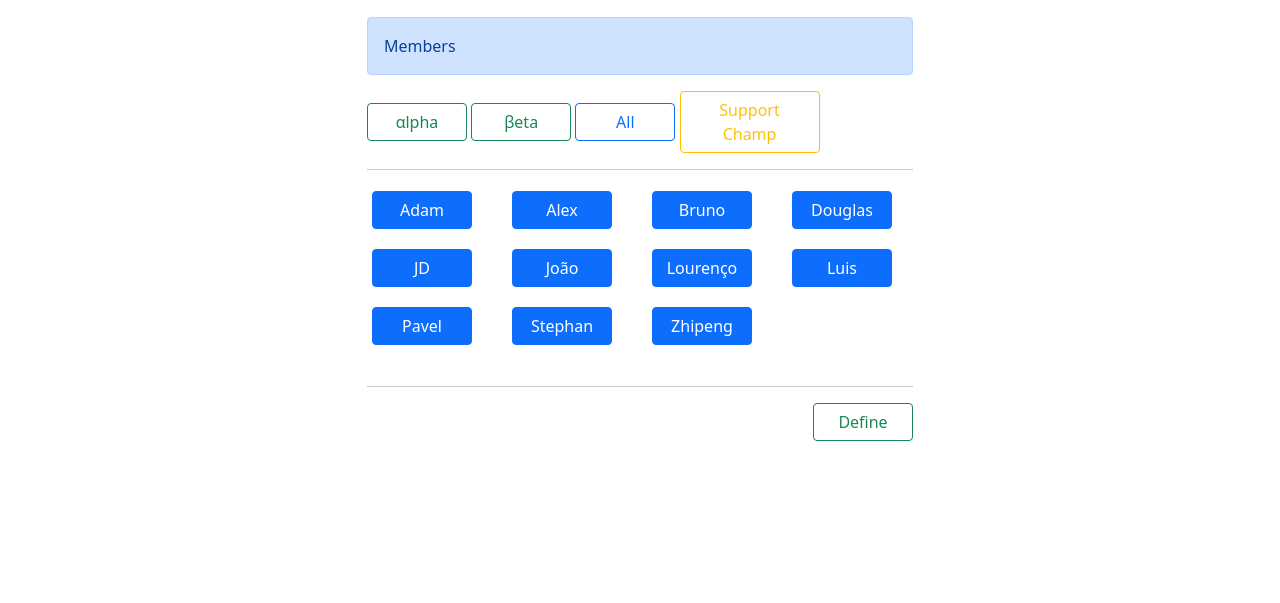
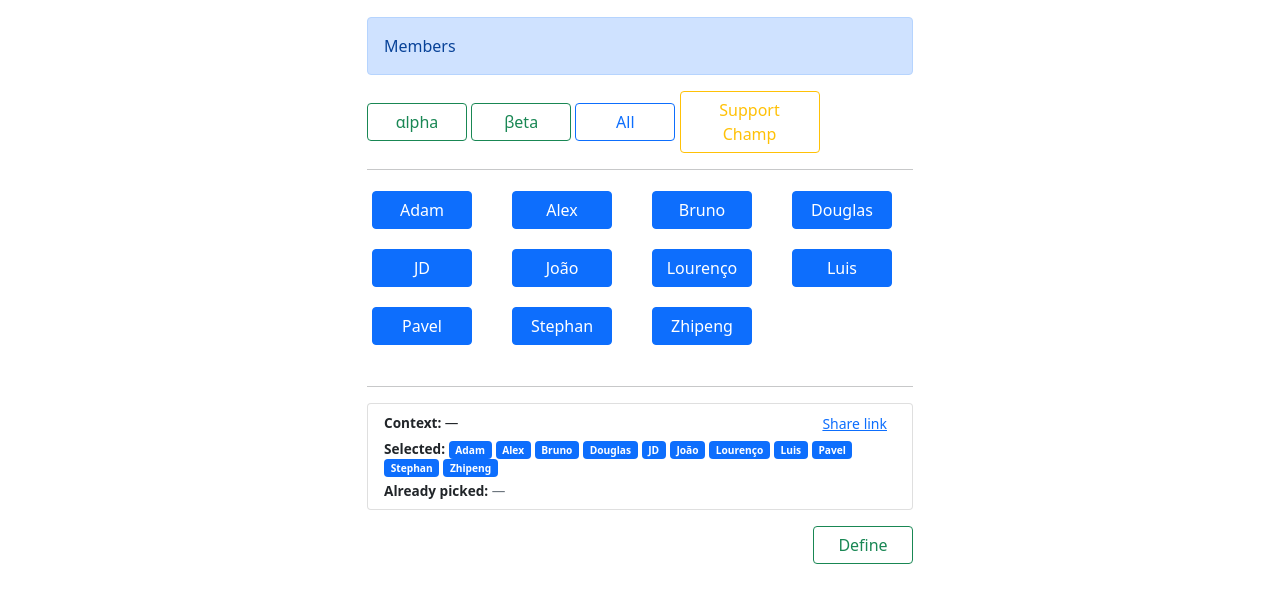
Before and after one commit to douglas-guimaraes-mck/rotation-tool, a plain HTML site: page index.html in a window 1280 px wide. Shown: the part 63-666 px from the top of the page. Drawn offline with nearby package versions, Linux system fonts and the light colour scheme; some packages are replaced by stand-ins of ours; a script that the page names is missing.

Commit message:
Add status panel to index.html

```diff
--- a/index.html
+++ b/index.html
@@ -1,6 +1,8 @@
 <html>
 
 <head>
+
+    <meta charset="UTF-8">
 
     <!-- CSS -->
     <link href="https://cdn.jsdelivr.net/npm/bootstrap@5.0.1/dist/css/bootstrap.min.css" rel="stylesheet"
@@ -54,18 +56,17 @@
 
                 </div>
                 <hr>
-                <div id="historySection" class="alert alert-light border py-2 px-3 mb-3" style="display:none; font-size: 0.85rem;">
-                    <div class="d-flex justify-content-between align-items-center flex-wrap gap-2">
-                        <div>
-                            <strong>Context:</strong> <span id="historyContextLabel"></span>
-                            &nbsp;&bull;&nbsp;
-                            <strong>Already picked:</strong> <span id="historyList"></span>
+                <div id="statusPanel" class="card mb-3">
+                    <div class="card-body py-2 px-3" style="font-size: 0.85rem;">
+                        <div class="d-flex justify-content-between align-items-center mb-1">
+                            <span><strong>Context:</strong> <span id="historyContextLabel">&mdash;</span></span>
+                            <span class="text-nowrap">
+                                <button id="clearHistoryBtn" class="btn btn-link btn-sm py-0" onclick="clearCurrentHistory()" style="display:none;">Clear history</button>
+                                <button class="btn btn-link btn-sm py-0" onclick="copyShareLink()">Share link</button>
+                            </span>
                         </div>
-                        <div class="text-nowrap">
-                            <button class="btn btn-link btn-sm py-0" onclick="clearCurrentHistory()">Clear history</button>
-                            &bull;
-                            <button class="btn btn-link btn-sm py-0" onclick="copyShareLink()">Copy shareable link</button>
-                        </div>
+                        <div class="mb-1"><strong>Selected:</strong> <span id="selectedDisplay" class="text-muted">none</span></div>
+                        <div><strong>Already picked:</strong> <span id="historyList" class="text-muted">&mdash;</span></div>
                     </div>
                 </div>
                 <div class="text-end">
```
